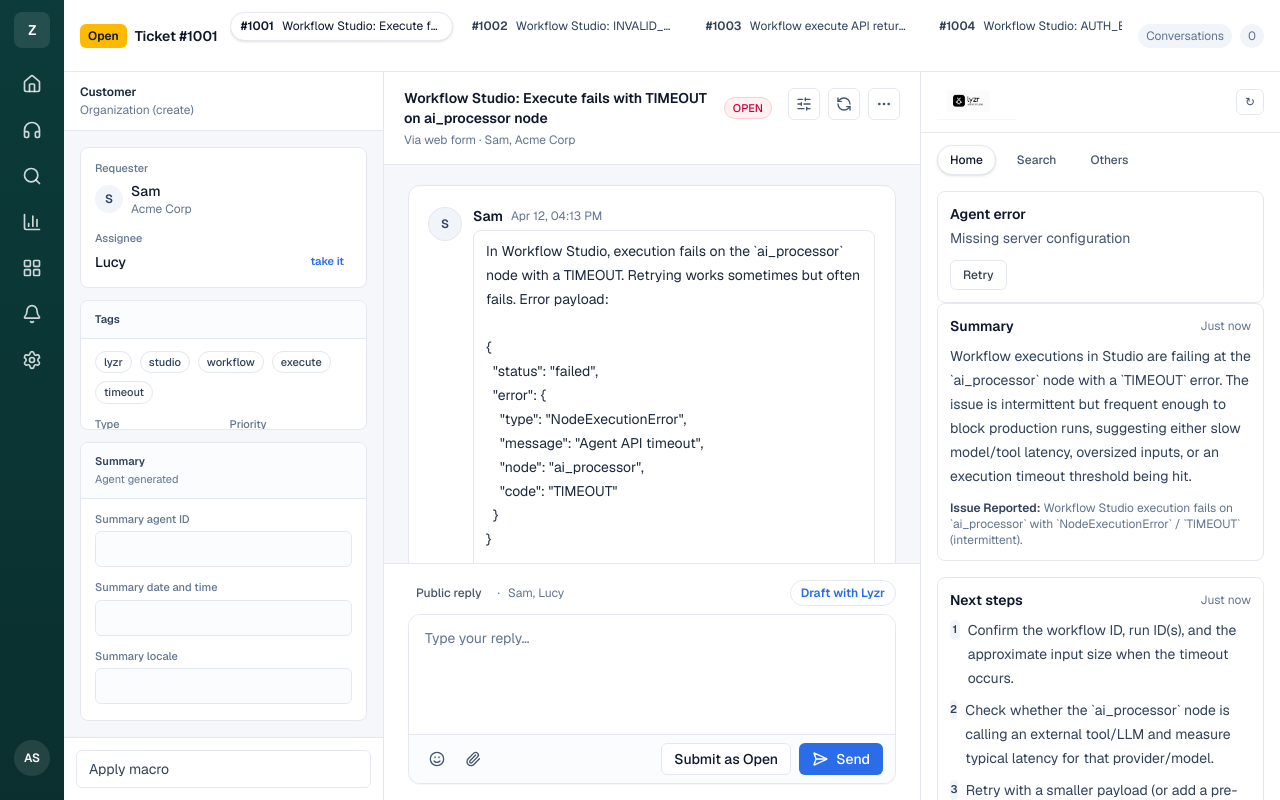
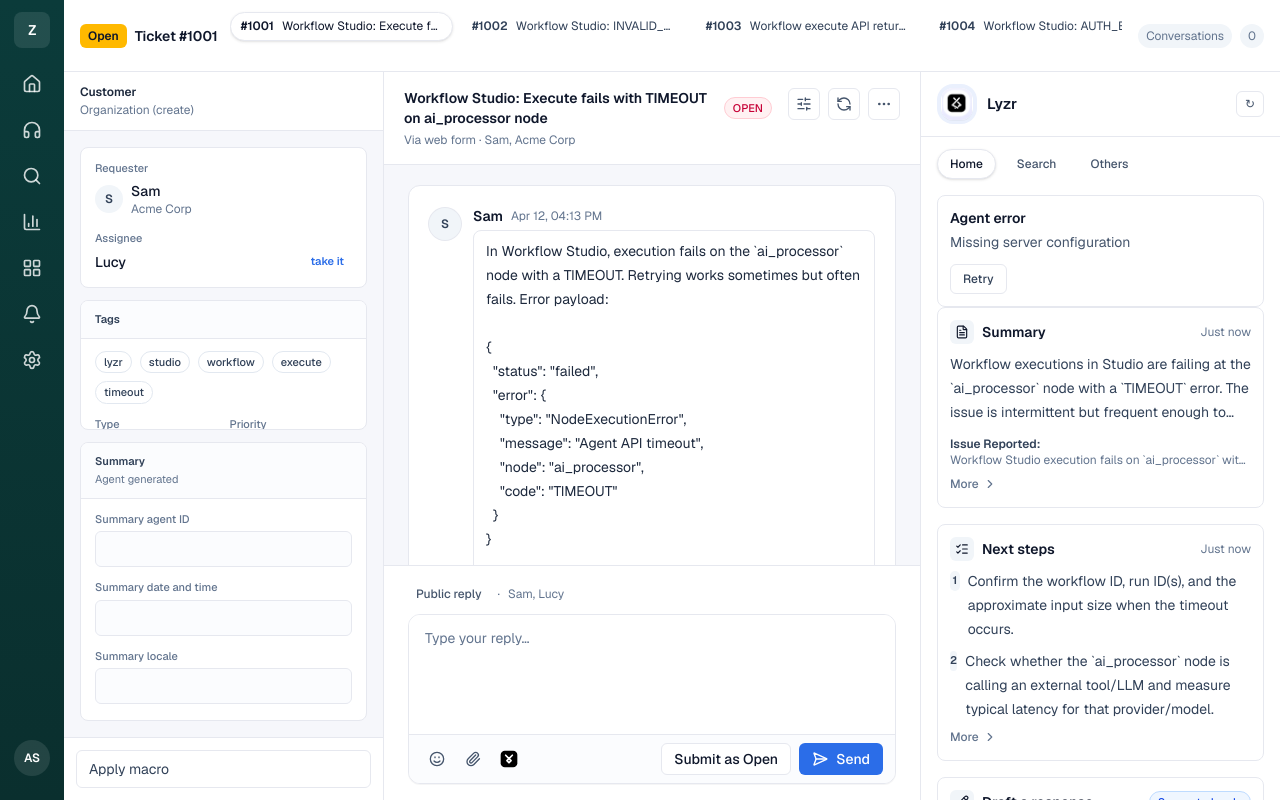
Before and after one commit to Anmol-Lyzr/Zendesk_Lyzr_CS_Support, a Next.js app: page /agent/tickets/1001 in a window 1280 px wide. Built offline with nearby package versions, Linux system fonts and the light colour scheme; no server answers.

Commit message:
Some UI Changes

```diff
--- a/src/app/agent/_components/LyzrPanel/HomeTab.tsx
+++ b/src/app/agent/_components/LyzrPanel/HomeTab.tsx
@@ -4,6 +4,8 @@
 import { Button } from "@/app/agent/_components/ui/Button";
 import { Badge } from "@/app/agent/_components/ui/Badge";
 import { useDraftStore } from "@/app/agent/_state/draftStore";
+import { ChevronRight, FileText, ListChecks, Pencil } from "lucide-react";
+import { useMemo, useState } from "react";
 
 type HomeInsights = {
   summary: string;
@@ -22,30 +24,55 @@
   isLoading: boolean;
 }) {
   const { fillDraftIfEmpty } = useDraftStore();
+  const [isSummaryExpanded, setIsSummaryExpanded] = useState(false);
+  const [isNextStepsExpanded, setIsNextStepsExpanded] = useState(false);
+
+  const collapsedNextSteps = useMemo(() => insights.nextSteps.slice(0, 2), [insights.nextSteps]);
+  const hasMoreNextSteps = insights.nextSteps.length > 2;
 
   return (
     <div className="space-y-4">
       <section className="rounded-lg border border-[var(--z-border)] bg-white p-3">
         <div className="flex items-center justify-between">
-          <div className="text-sm font-semibold text-slate-900">Summary</div>
+          <div className="flex items-center gap-2">
+            <div className="flex h-6 w-6 items-center justify-center rounded-md bg-slate-100 text-slate-900">
+              <FileText className="h-3.5 w-3.5" />
+            </div>
+            <div className="text-sm font-semibold text-slate-900">Summary</div>
+          </div>
           <div className="text-xs text-slate-500">{isLoading ? "Updating…" : "Just now"}</div>
         </div>
-        <div className="mt-2 text-sm leading-6 text-slate-700">
+        <div
+          className={`mt-2 text-sm leading-6 text-slate-700 ${isSummaryExpanded ? "" : "line-clamp-3"}`}
+        >
           {insights.summary}
         </div>
         <div className="mt-3 text-xs text-slate-500">
           <span className="font-semibold text-slate-700">Issue Reported:</span>{" "}
-          {insights.issueReported}
+          <span className={isSummaryExpanded ? "" : "line-clamp-1"}>{insights.issueReported}</span>
         </div>
+        <button
+          type="button"
+          className="mt-2 inline-flex items-center gap-1 text-xs font-medium text-slate-500 hover:text-[var(--z-brand)]"
+          aria-label={isSummaryExpanded ? "Less" : "More"}
+          onClick={() => setIsSummaryExpanded((v) => !v)}
+        >
+          {isSummaryExpanded ? "Less" : "More"} <ChevronRight className={`h-3.5 w-3.5 ${isSummaryExpanded ? "-rotate-90" : ""}`} />
+        </button>
       </section>
 
       <section className="rounded-lg border border-[var(--z-border)] bg-white p-3">
         <div className="flex items-center justify-between">
-          <div className="text-sm font-semibold text-slate-900">Next steps</div>
+          <div className="flex items-center gap-2">
+            <div className="flex h-6 w-6 items-center justify-center rounded-md bg-slate-100 text-slate-900">
+              <ListChecks className="h-3.5 w-3.5" />
+            </div>
+            <div className="text-sm font-semibold text-slate-900">Next steps</div>
+          </div>
           <div className="text-xs text-slate-500">{isLoading ? "Updating…" : "Just now"}</div>
         </div>
         <ol className="mt-2 space-y-2 text-sm text-slate-700">
-          {insights.nextSteps.map((s, idx) => (
+          {(isNextStepsExpanded ? insights.nextSteps : collapsedNextSteps).map((s, idx) => (
             <li key={s} className="flex gap-2">
               <span className="mt-0.5 inline-flex h-5 w-5 items-center justify-center rounded-full bg-slate-100 text-[11px] font-semibold text-slate-700">
                 {idx + 1}
@@ -54,12 +81,26 @@
             </li>
           ))}
         </ol>
+        {hasMoreNextSteps ? (
+          <button
+            type="button"
+            className="mt-2 inline-flex items-center gap-1 text-xs font-medium text-slate-500 hover:text-[var(--z-brand)]"
+            aria-label={isNextStepsExpanded ? "Less" : "More"}
+            onClick={() => setIsNextStepsExpanded((v) => !v)}
+          >
+            {isNextStepsExpanded ? "Less" : "More"}{" "}
+            <ChevronRight className={`h-3.5 w-3.5 ${isNextStepsExpanded ? "-rotate-90" : ""}`} />
+          </button>
+        ) : null}
       </section>
 
       <section className="rounded-lg border border-[var(--z-border)] bg-white p-3">
         <div className="flex items-center justify-between">
-          <div className="text-sm font-semibold text-slate-900">
-            Draft a response
+          <div className="flex items-center gap-2">
+            <div className="flex h-6 w-6 items-center justify-center rounded-md bg-slate-100 text-slate-900">
+              <Pencil className="h-3.5 w-3.5" />
+            </div>
+            <div className="text-sm font-semibold text-slate-900">Draft a response</div>
           </div>
           <Badge variant="info">Suggested reply</Badge>
         </div>
--- a/src/app/agent/_components/LyzrPanel/LyzrPanel.tsx
+++ b/src/app/agent/_components/LyzrPanel/LyzrPanel.tsx
@@ -69,15 +69,24 @@
   return (
     <div className="flex h-full flex-col">
       <div className="flex items-center justify-between border-b border-[var(--z-border)] px-4 py-3">
-        <div className="flex min-w-0 items-center">
-          <Image
-            src="/lyzr-agent-studio-logo-v3.png"
-            alt="lyzr AGENT STUDIO"
-            width={200}
-            height={40}
-            className="h-9 w-auto max-w-[min(100%,220px)] object-contain object-left"
-            priority
-          />
+        <div className="flex min-w-0 items-center gap-2.5">
+          <div className="flex h-10 w-10 items-center justify-center rounded-2xl bg-[color-mix(in_srgb,var(--z-brand)_10%,white)]">
+            <div className="h-8 w-8 overflow-hidden rounded-xl bg-white shadow-[0_1px_0_rgba(15,23,42,0.04)]">
+              <Image
+                src="/lyzr-mark.png"
+                alt="Lyzr"
+                width={64}
+                height={64}
+                className="h-8 w-8 object-contain"
+                priority
+              />
+            </div>
+          </div>
+          <div className="min-w-0">
+            <div className="truncate text-[15px] font-semibold text-slate-900">
+              Lyzr
+            </div>
+          </div>
         </div>
         <button
           type="button"
--- a/src/app/agent/_components/ReplyComposer.tsx
+++ b/src/app/agent/_components/ReplyComposer.tsx
@@ -5,6 +5,21 @@
 import { Button } from "@/app/agent/_components/ui/Button";
 import { Paperclip, SendHorizontal, Smile } from "lucide-react";
 import { useDraftStore } from "@/app/agent/_state/draftStore";
+
+function LyzrLogoIcon(props: React.SVGProps<SVGSVGElement>) {
+  return (
+    <svg viewBox="0 0 24 24" fill="none" aria-hidden="true" {...props}>
+      <rect x="2" y="2" width="20" height="20" rx="5" fill="currentColor" />
+      <path
+        d="M8 7.5 12 11.5 9.5 14 12 16.5M16 7.5 12 11.5 14.5 14 12 16.5"
+        stroke="#fff"
+        strokeWidth="2"
+        strokeLinecap="round"
+        strokeLinejoin="round"
+      />
+    </svg>
+  );
+}
 
 export function ReplyComposer({ ticket }: { ticket: Ticket }) {
   const { draftByTicketId, setDraft } = useDraftStore();
@@ -46,15 +61,6 @@
             <span>·</span>
             <span className="truncate">{ticket.requester.name}, {ticket.assigneeName}</span>
           </div>
-          <button
-            type="button"
-            onClick={() => void draftWithLyzr()}
-            className="shrink-0 rounded-full border border-[var(--z-border)] bg-white px-2.5 py-1 font-semibold text-[var(--z-brand)] hover:bg-[color-mix(in_srgb,var(--z-brand)_8%,white)]"
-            aria-label="Draft with Lyzr"
-            disabled={isDrafting}
-          >
-            {isDrafting ? "Drafting…" : "Draft with Lyzr"}
-          </button>
         </div>
 
         <div className="mt-2 overflow-hidden rounded-xl border border-[var(--z-border)] bg-white shadow-[0_1px_0_rgba(15,23,42,0.04)] [color-scheme:light]">
@@ -83,6 +89,15 @@
               >
                 <Paperclip className="h-4 w-4" />
               </button>
+              <button
+                type="button"
+                onClick={() => void draftWithLyzr()}
+                className="inline-flex h-8 w-8 items-center justify-center rounded-md text-slate-900 hover:bg-white disabled:cursor-not-allowed disabled:opacity-60"
+                aria-label="Draft with Lyzr"
+                disabled={isDrafting}
+              >
+                <LyzrLogoIcon className="h-5 w-5 text-black" />
+              </button>
             </div>
             <div className="flex items-center gap-2">
               <Button variant="secondary" size="sm">
--- a/src/app/agent/_components/TicketFieldsPanel.tsx
+++ b/src/app/agent/_components/TicketFieldsPanel.tsx
@@ -1,5 +1,6 @@
 import type { Ticket } from "@/lib/mockTickets";
 import { Badge } from "@/app/agent/_components/ui/Badge";
+import { ChevronRight } from "lucide-react";
 
 function Field({ label, children }: { label: string; children: React.ReactNode }) {
   return (
@@ -14,19 +15,35 @@
   title,
   subtitle,
   children,
+  onMore,
 }: {
   title?: string;
   subtitle?: string;
   children: React.ReactNode;
+  onMore?: () => void;
 }) {
   return (
     <section className="overflow-hidden rounded-lg border border-[var(--z-border)] bg-[var(--z-panel)]">
       {title ? (
         <div className="border-b border-[var(--z-border)] bg-[var(--z-panel-2)] px-3.5 py-2.5">
-          <div className="text-[11px] font-semibold text-slate-700">{title}</div>
-          {subtitle ? (
-            <div className="mt-0.5 text-[11px] text-slate-500">{subtitle}</div>
-          ) : null}
+          <div className="flex items-start justify-between gap-3">
+            <div className="min-w-0">
+              <div className="text-[11px] font-semibold text-slate-700">{title}</div>
+              {subtitle ? (
+                <div className="mt-0.5 text-[11px] text-slate-500">{subtitle}</div>
+              ) : null}
+            </div>
+            {onMore ? (
+              <button
+                type="button"
+                className="inline-flex items-center gap-1 text-[11px] font-semibold text-slate-500 hover:text-[var(--z-brand)]"
+                aria-label="More"
+                onClick={onMore}
+              >
+                More <ChevronRight className="h-3.5 w-3.5" />
+              </button>
+            ) : null}
+          </div>
         </div>
       ) : null}
       <div className="px-3.5 py-3">{children}</div>
```
Also changed, not shown: src/app/agent/_components/LyzrPanel/OthersTab.tsx (+35 -34 lines), src/app/agent/_components/LyzrPanel/SentimentCard.tsx (+37 -18 lines), public/lyzr-mark.png (added).
